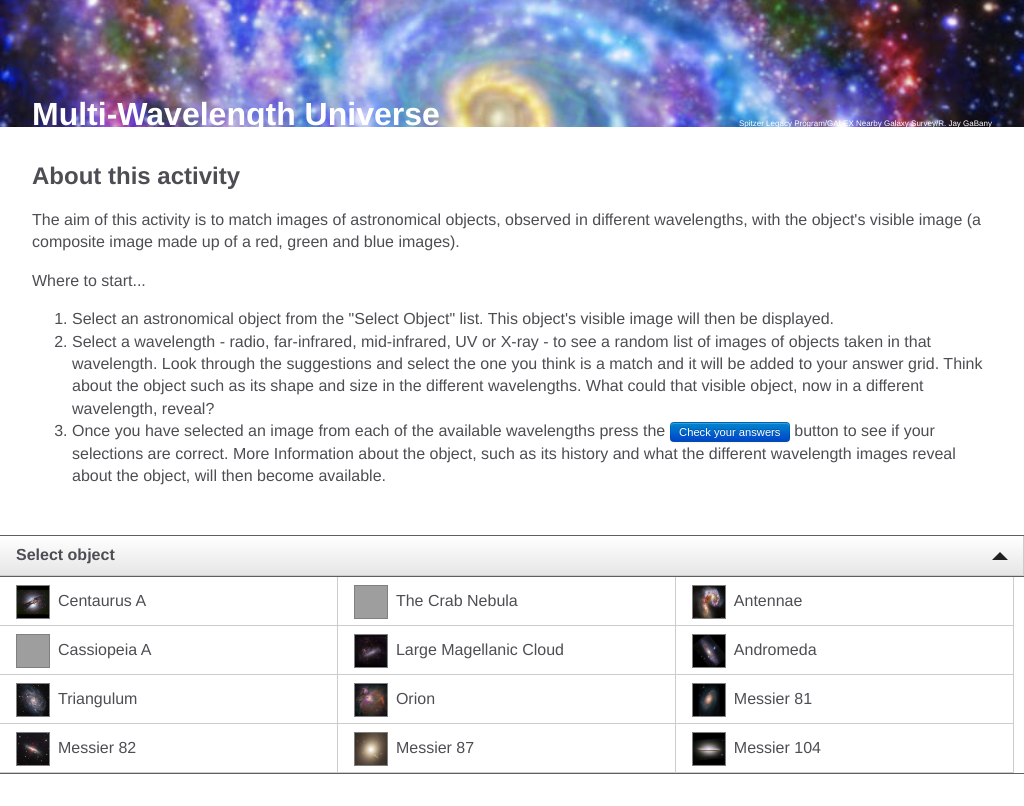
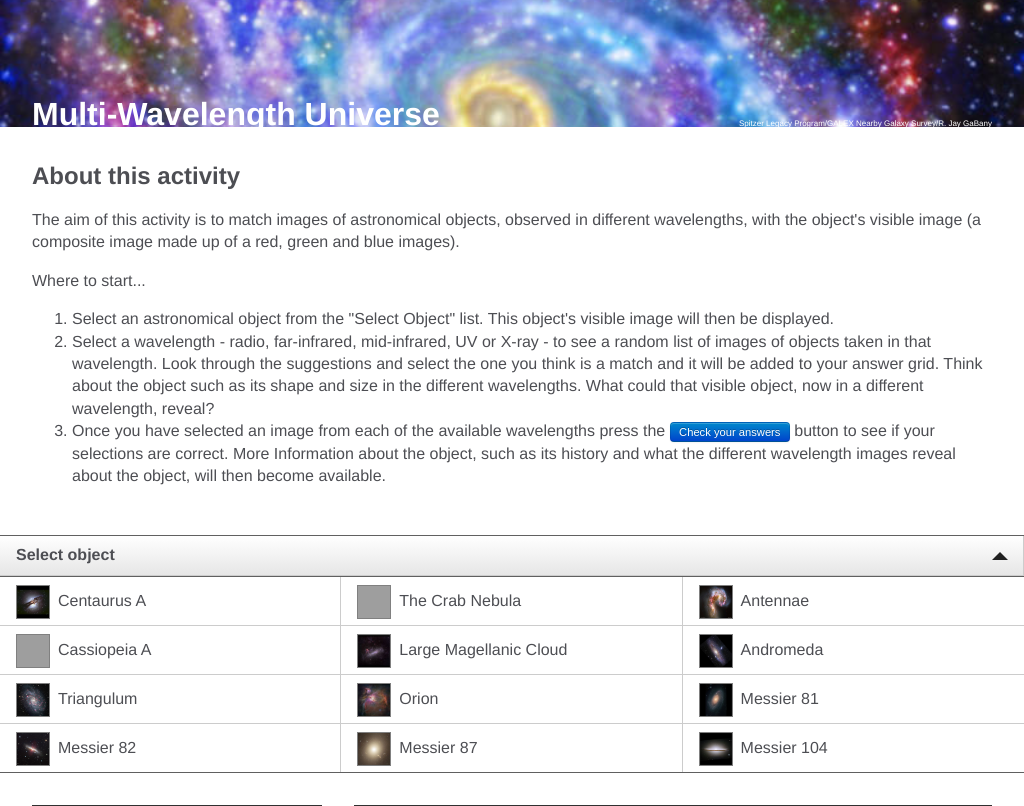
Before and after one commit to chrisnorth/multiwavelength-universe, a PHP site: page / in a window 1024 px wide. Shown: the part 40-846 px from the top of the page. Run offline with PHP 8.4, Linux system fonts and the light colour scheme; grey boxes are pictures that could not be loaded.

Commit message:
Some tidying up of borders for the object grid

```diff
--- a/css/style.css
+++ b/css/style.css
@@ -272,17 +272,26 @@ img { border: 1px solid #808080; display: inline-block; }
 	cursor: default;
 }
 
-
-@media only screen and (max-width: 1200px){
-	#objects ul li { width: 33%; }
+@media only screen and (min-width: 1200px){
+	#objects ul li:nth-child(4n) .object { border-right: 0px; }
+	#objects ul li:nth-last-child(-n+4) .object { border-bottom: 0px; }
 }
 
-@media only screen and (max-width: 900px){
+@media only screen and (max-width: 1200px) and (min-width: 900px){
+	#objects ul li { width: 33.33%; }
+	#objects ul li:nth-child(3n) .object { border-right: 0px; }
+	#objects ul li:nth-last-child(-n+3) .object { border-bottom: 0px; }
+}
+
+@media only screen and (max-width: 900px) and (min-width: 600px){
 	#objects ul li { width: 50%; }
+	#objects ul li:nth-child(2n) .object { border-right: 0px; }
+	#objects ul li:nth-last-child(-n+2) .object { border-bottom: 0px; }
 }
 
 @media only screen and (max-width: 600px){
 	#objects ul li { width: 100%; }
+	#objects ul li .object { border-right: 0px; }
 }
 
 @media only screen and (max-width: 730px){
```
